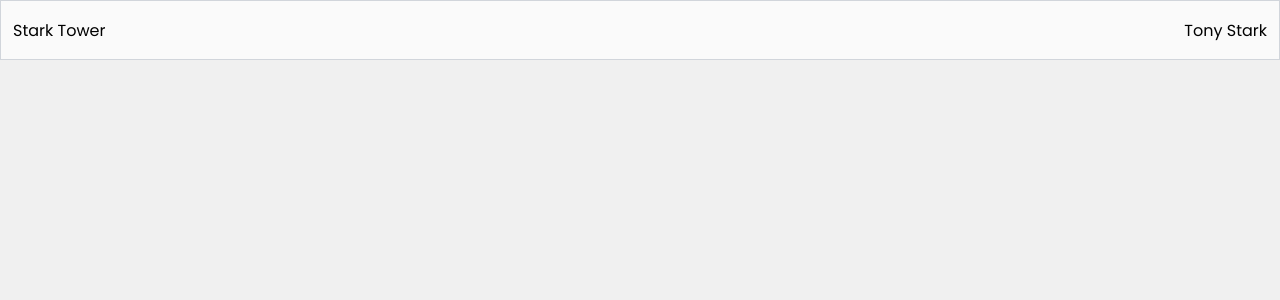
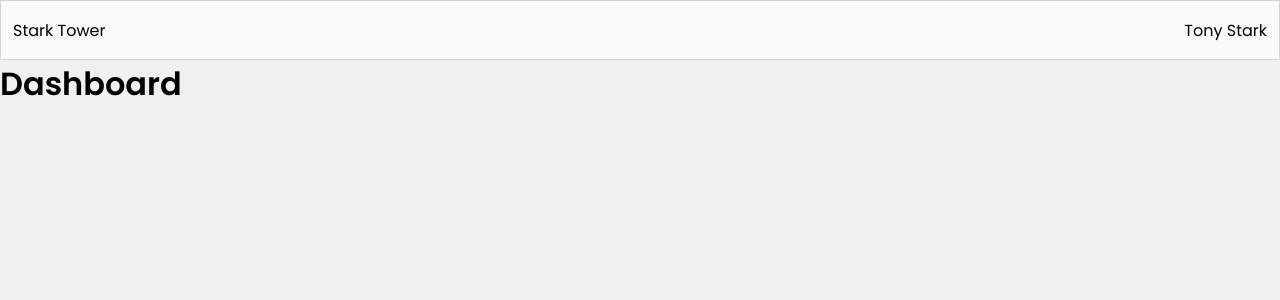
Before and after one commit to Olinadss/stark-tower, a React (Vite) app: page / in a window 1280 px wide. Shown: the top 300 px of the page. Built offline with nearby package versions, Linux system fonts and the light colour scheme.

Commit message:
feat: configura layout

```diff
--- a/src/pages/app/Dashboard/index.tsx
+++ b/src/pages/app/Dashboard/index.tsx
@@ -1,9 +1,7 @@
-import { Header } from "../../../components/Header";
-
 export function Dashboard() {
   return (
     <>
-      <Header />
+      <h1>Dashboard</h1>
     </>
   );
 }
--- /dev/null
+++ b/src/pages/app/_layouts/app.tsx
@@ -0,0 +1,11 @@
+import { Outlet } from "react-router";
+import { Header } from "../../../components/Header";
+
+export function AppLayout() {
+  return (
+    <div>
+      <Header />
+      <main>{<Outlet />}</main>
+    </div>
+  );
+}
--- /dev/null
+++ b/src/pages/app/_layouts/auth.tsx
@@ -0,0 +1,10 @@
+import { Outlet } from "react-router";
+
+export function AuthLayout() {
+  return (
+    <div>
+      <h1>Auth</h1>
+      <main>{<Outlet />}</main>
+    </div>
+  );
+}
```
Also changed, not shown: src/routes/index.tsx (+17 -2 lines).
